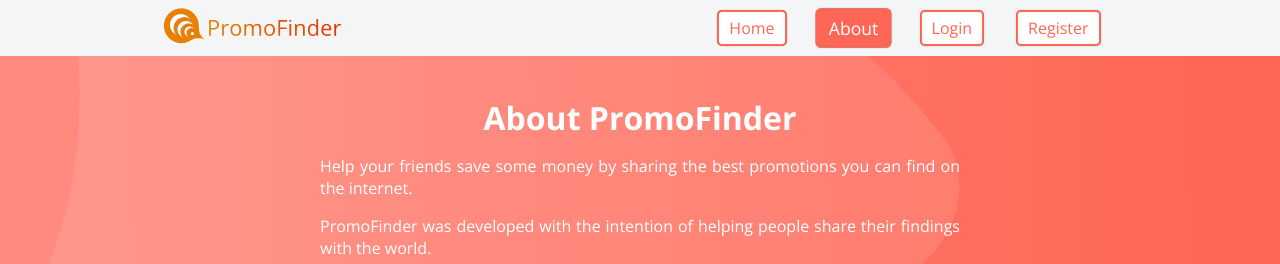
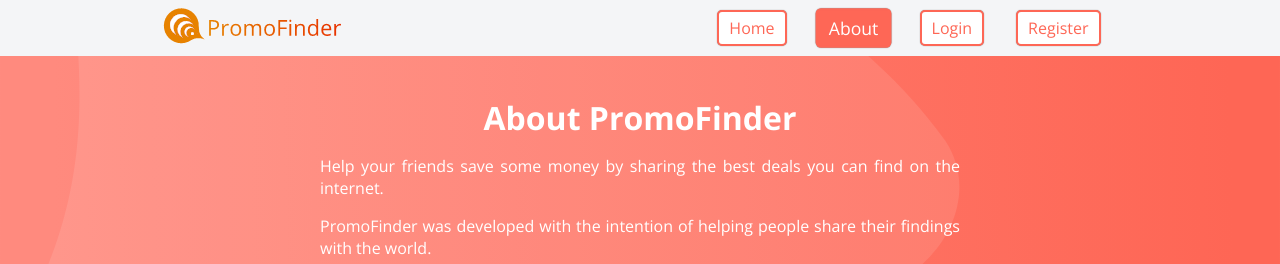
Before and after one commit to emwp/promo-finder, a React (Create React App) app: page /about in a window 1280 px wide. Shown: the top 264 px of the page. Built offline with nearby package versions, Linux system fonts and the light colour scheme; the HTML template or start-up script is replaced by a standard one.

Commit message:
update about text

```diff
--- a/src/pages/About.js
+++ b/src/pages/About.js
@@ -6,8 +6,7 @@
     <AboutWrapper>
       <h1>About PromoFinder</h1>
       <p>
-        Help your friends save some money by sharing the best promotions you can find on the
-        internet.
+        Help your friends save some money by sharing the best deals you can find on the internet.
       </p>
       <p>
         PromoFinder was developed with the intention of helping people share their findings with the
```
